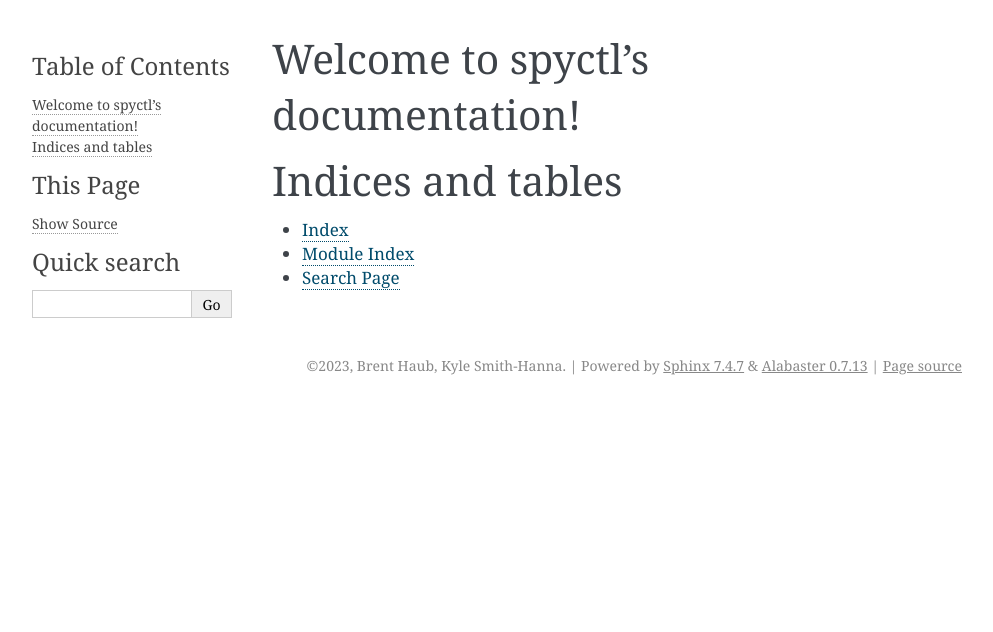
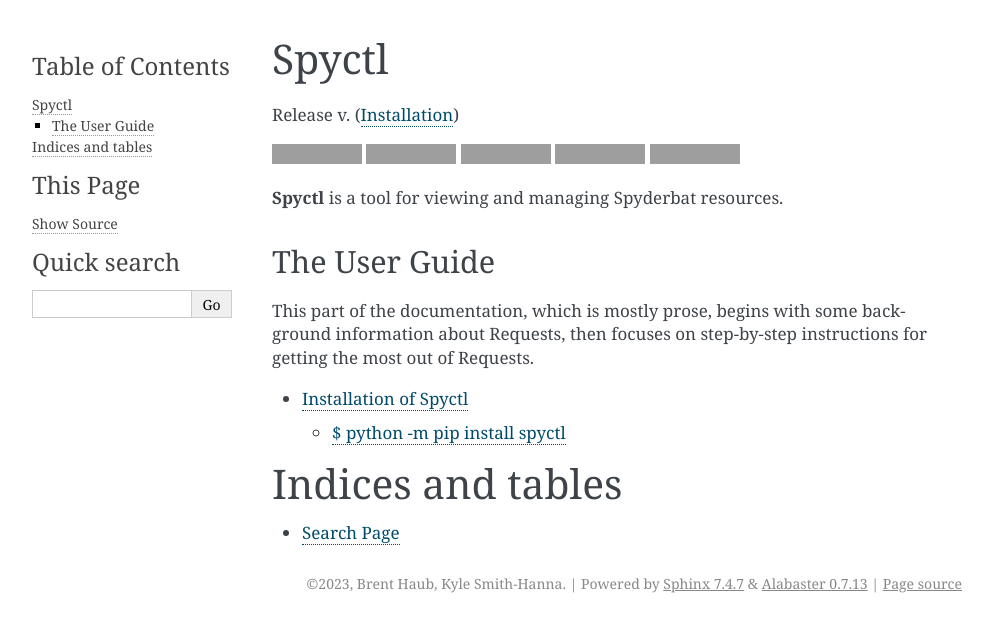
Before and after one commit to spyderbat/spyctl, a Sphinx documentation site: the page built from docs/index.rst, in a window 1280 px wide. Shown: the top 632 px of the page, without its empty margins (148-1141 px from the left). Built offline with Sphinx 7.4.7, drawn with Linux system fonts in a browser that asks for light colours; grey boxes are pictures that could not be loaded.

```diff
--- a/docs/index.rst
+++ b/docs/index.rst
@@ -3,18 +3,43 @@
    You can adapt this file completely to your liking, but it should at least
    contain the root `toctree` directive.
 
-Welcome to spyctl's documentation!
-==================================
+Spyctl
+==========================
+
+Release v\ |version|. (:ref:`Installation <install>`)
+
+.. image:: https://img.shields.io/github/downloads/spyderbat/spyctl/total
+   :alt: GitHub all releases
+
+.. image:: https://img.shields.io/github/issues/spyderbat/spyctl
+   :alt: GitHub issues
+
+.. image:: https://img.shields.io/github/issues-closed/spyderbat/spyctl
+   :alt: GitHub closed issues
+
+.. image:: https://img.shields.io/github/stars/spyderbat/spyctl?style=social
+   :alt: GitHub Repo stars
+
+.. image:: https://img.shields.io/github/license/spyderbat/spyctl
+   :alt: GitHub
+
+**Spyctl** is a tool for viewing and managing Spyderbat resources.
+
+
+The User Guide
+--------------
+
+This part of the documentation, which is mostly prose, begins with some
+background information about Requests, then focuses on step-by-step
+instructions for getting the most out of Requests.
 
 .. toctree::
    :maxdepth: 2
-   :caption: Contents:
 
+   user/install
 
 
 Indices and tables
 ==================
 
-* :ref:`genindex`
-* :ref:`modindex`
 * :ref:`search`
--- /dev/null
+++ b/docs/user/tutorial.rst
@@ -0,0 +1,4 @@
+.. _tutorial:
+
+Spyctl Tutorial
+========================
```
Also changed, not shown: docs/user/install.rst (added, +14 -0 lines).
